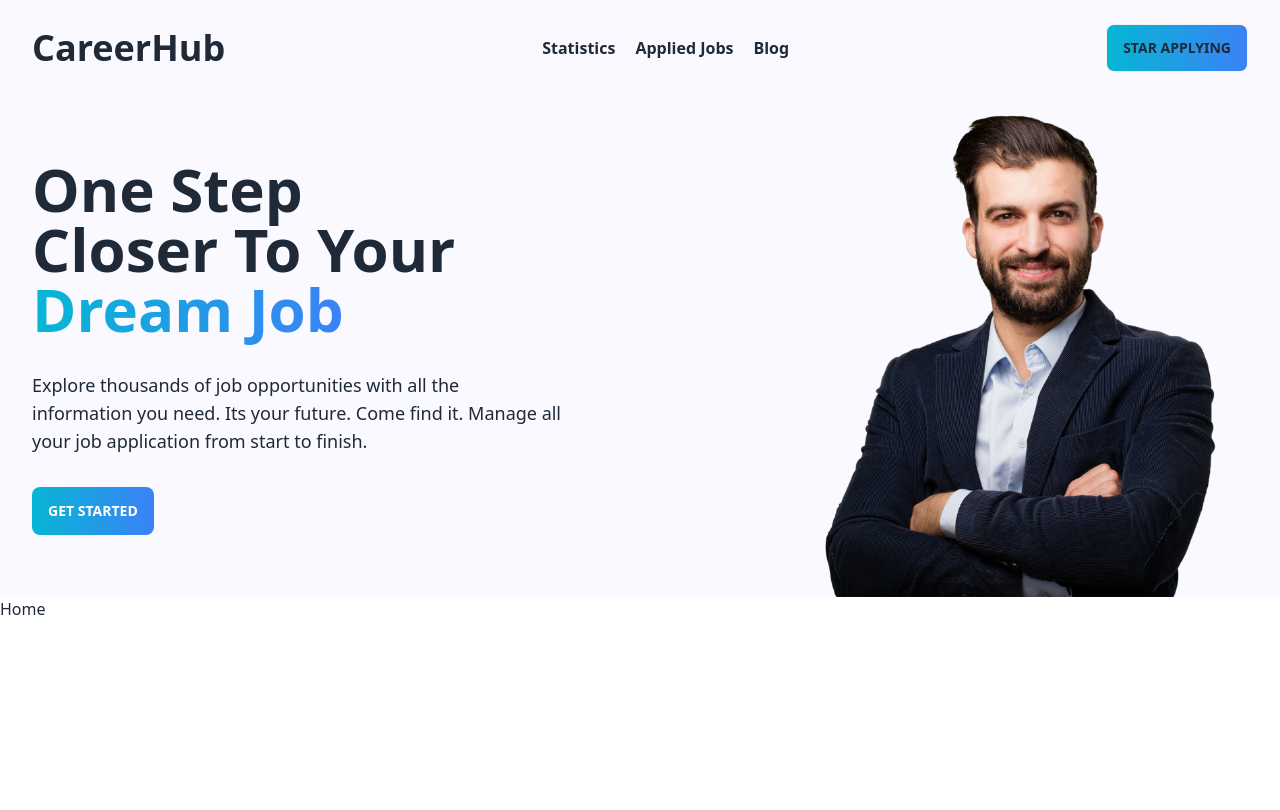
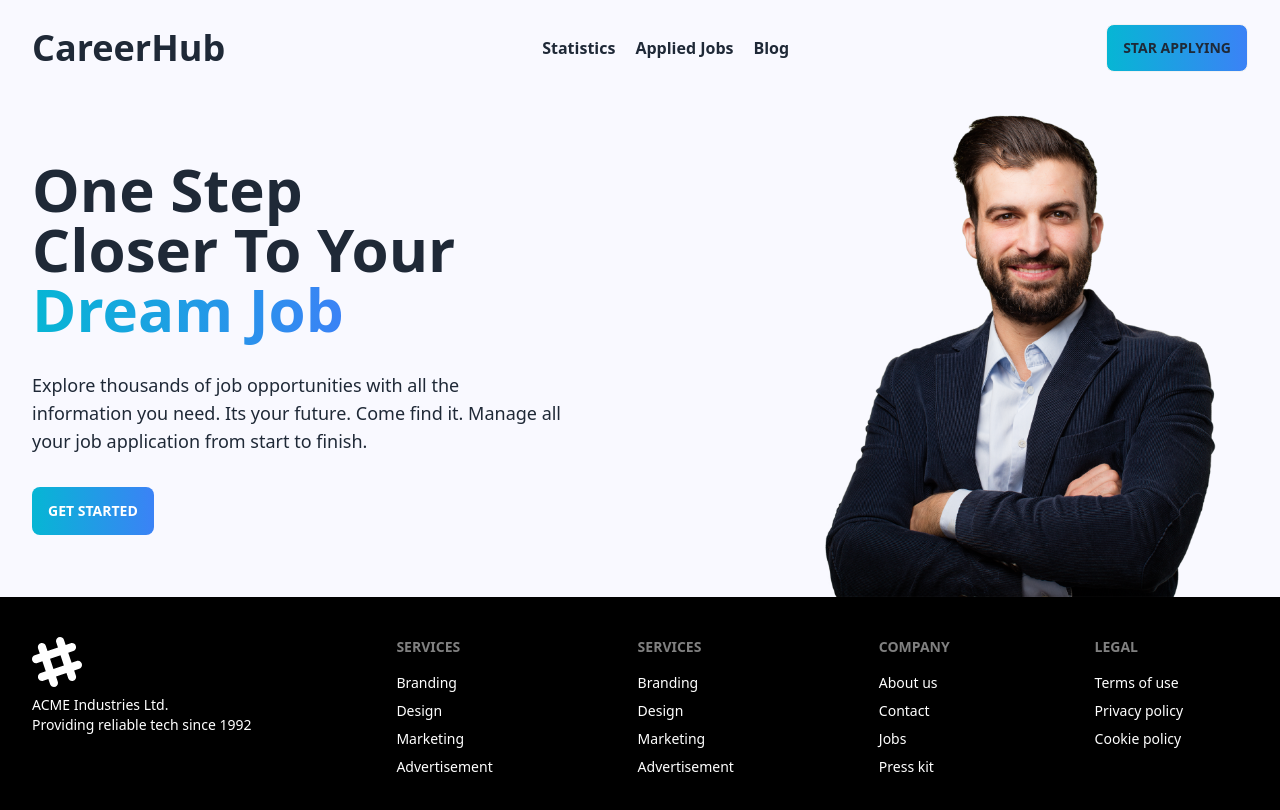
Before and after one commit to SakibAlHasan10/career-hub-react, a React (Vite) app: page / in a window 1280 px wide. Shown: the top 810 px of the page. Built offline with nearby package versions, Linux system fonts and the light colour scheme.

Commit message:
add footer

```diff
--- /dev/null
+++ b/src/Components/Fotter/Fotter.jsx
@@ -0,0 +1,53 @@
+const Fotter = () => {
+  return (
+    <div className="bg-black">
+      <footer className="footer gap-20 px-8 py-10 text-white  max-w-screen-xl mx-auto">
+        <aside>
+          <svg
+            width="50"
+            height="50"
+            viewBox="0 0 24 24"
+            xmlns="http://www.w3.org/2000/svg"
+            className="fill-current"
+          >
+            <path d="M22.672 15.226l-2.432.811.841 2.515c.33 1.019-.209 2.127-1.23 2.456-1.15.325-2.148-.321-2.463-1.226l-.84-2.518-5.013 1.677.84 2.517c.391 1.203-.434 2.542-1.831 2.542-.88 0-1.601-.564-1.86-1.314l-.842-2.516-2.431.809c-1.135.328-2.145-.317-2.463-1.229-.329-1.018.211-2.127 1.231-2.456l2.432-.809-1.621-4.823-2.432.808c-1.355.384-2.558-.59-2.558-1.839 0-.817.509-1.582 1.327-1.846l2.433-.809-.842-2.515c-.33-1.02.211-2.129 1.232-2.458 1.02-.329 2.13.209 2.461 1.229l.842 2.515 5.011-1.677-.839-2.517c-.403-1.238.484-2.553 1.843-2.553.819 0 1.585.509 1.85 1.326l.841 2.517 2.431-.81c1.02-.33 2.131.211 2.461 1.229.332 1.018-.21 2.126-1.23 2.456l-2.433.809 1.622 4.823 2.433-.809c1.242-.401 2.557.484 2.557 1.838 0 .819-.51 1.583-1.328 1.847m-8.992-6.428l-5.01 1.675 1.619 4.828 5.011-1.674-1.62-4.829z"></path>
+          </svg>
+          <p>
+            ACME Industries Ltd.
+            <br />
+            Providing reliable tech since 1992
+          </p>
+        </aside>
+        <nav>
+          <header className="footer-title">Services</header>
+          <a className="link link-hover">Branding</a>
+          <a className="link link-hover">Design</a>
+          <a className="link link-hover">Marketing</a>
+          <a className="link link-hover">Advertisement</a>
+        </nav>
+        <nav>
+          <header className="footer-title">Services</header>
+          <a className="link link-hover">Branding</a>
+          <a className="link link-hover">Design</a>
+          <a className="link link-hover">Marketing</a>
+          <a className="link link-hover">Advertisement</a>
+        </nav>
+        <nav>
+          <header className="footer-title">Company</header>
+          <a className="link link-hover">About us</a>
+          <a className="link link-hover">Contact</a>
+          <a className="link link-hover">Jobs</a>
+          <a className="link link-hover">Press kit</a>
+        </nav>
+        <nav>
+          <header className="footer-title">Legal</header>
+          <a className="link link-hover">Terms of use</a>
+          <a className="link link-hover">Privacy policy</a>
+          <a className="link link-hover">Cookie policy</a>
+        </nav>
+      </footer>
+    </div>
+  );
+};
+
+export default Fotter;
--- a/src/Pages/Home/Home.jsx
+++ b/src/Pages/Home/Home.jsx
@@ -4,7 +4,6 @@
     return (
         <div>
             <Header></Header>
-            <h1>Home</h1>
         </div>
     );
 };
--- a/src/RootFile/RootFile.jsx
+++ b/src/RootFile/RootFile.jsx
@@ -1,13 +1,13 @@
 import { Outlet } from "react-router-dom";
-// import Header from "../Components/Heade/Header";
 import Navbar from "../Components/Heade/Navbar/Navbar";
+import Fotter from "../Components/Fotter/Fotter";
 
 const RootFile = () => {
     return (
         <div>
             <Navbar></Navbar>
             <Outlet></Outlet>
-            {/* <Header></Header> */}
+            <Fotter></Fotter>
         </div>
     );
 };
```
